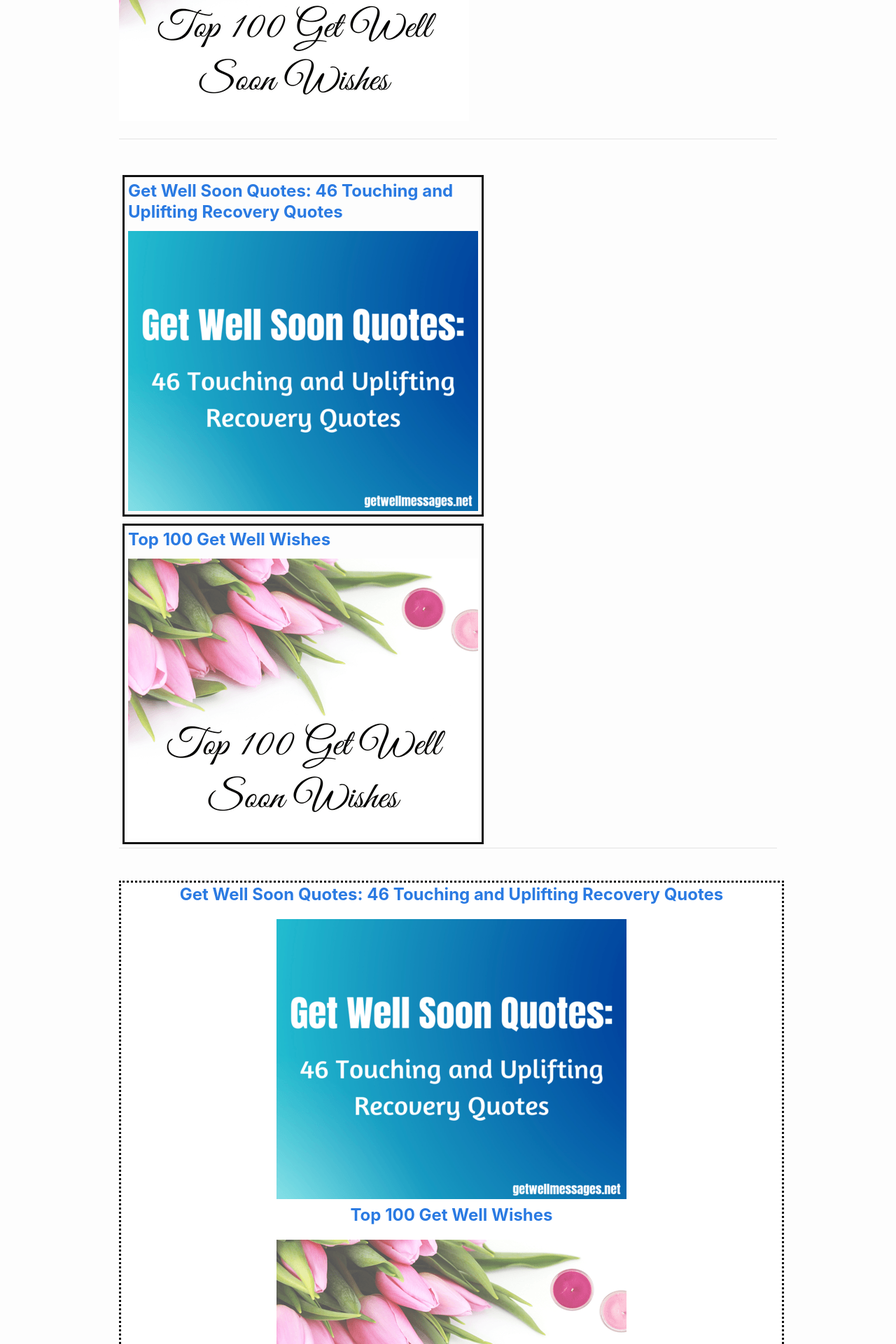
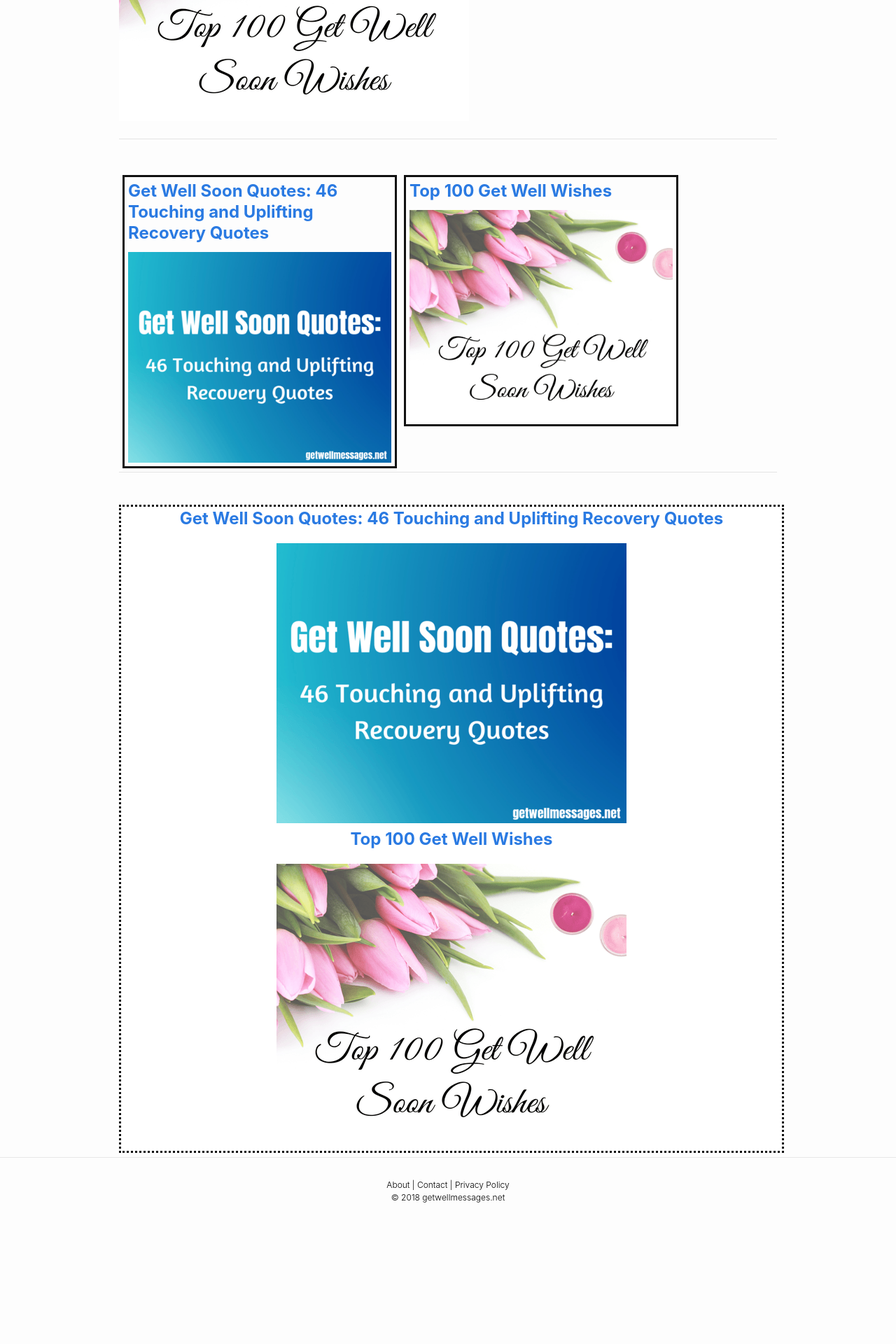
Before and after one commit to andyml123/andyml123.github.io, a Jekyll site: the page built from imagetest.md, in a window 1280 px wide. Shown: the part 3481-5401 px from the top of the page at 70% size. Built offline with Jekyll 4.4.1, drawn with Linux system fonts in a browser that asks for light colours; after the commit the page ends 5250 px from its top, so only the background shows below that.

Commit message:
Update _layout.scss

```diff
--- a/_sass/_layout.scss
+++ b/_sass/_layout.scss
@@ -518,7 +518,7 @@ font-size:10px;
 
 .column {
     float: left;
-    width: 500px;
+    width: 40%;
     border-style:solid;
     margin: 5px;
     padding: 5px;
```
